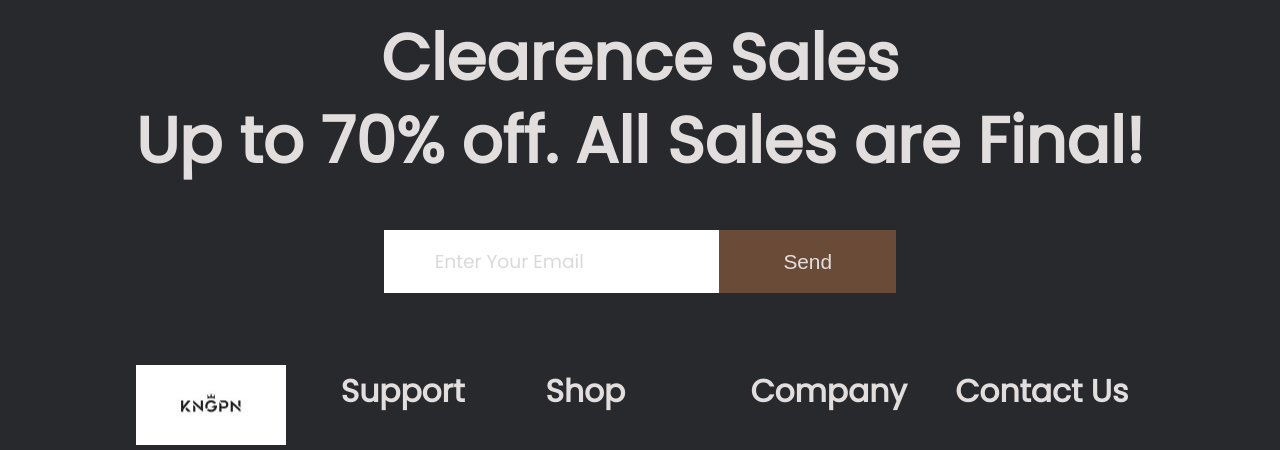
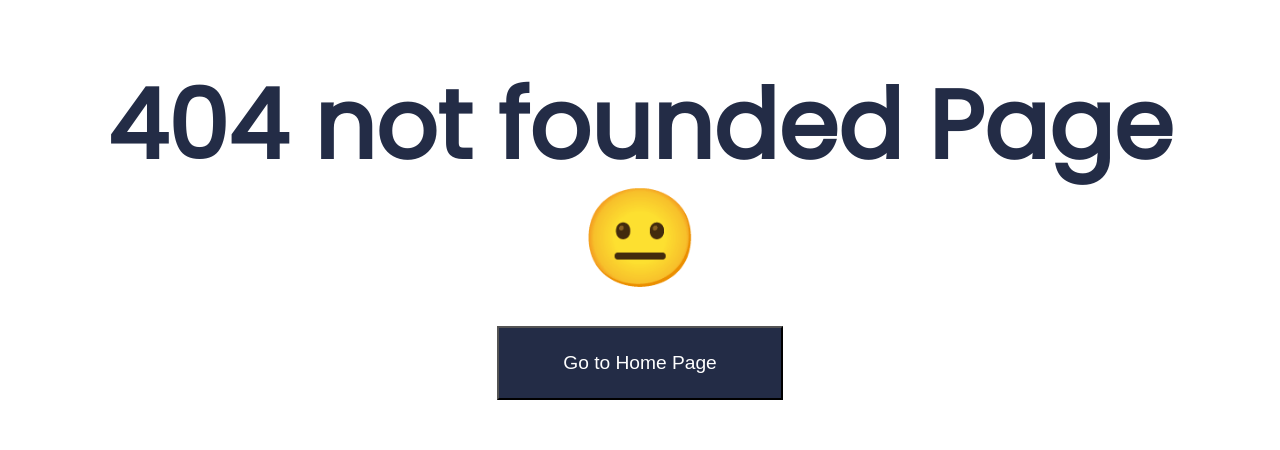
Before and after one commit to ahmedsaleh10/gsg-final-project, a React (Create React App) app: page /men in a window 1280 px wide. Shown: the part 134-584 px from the top of the page. Built offline with nearby package versions, Linux system fonts and the light colour scheme; no server answers.

Commit message:
404 page and make the auth accessibility

```diff
--- a/src/Pages/HomePage.js
+++ b/src/Pages/HomePage.js
@@ -7,10 +7,14 @@ import { signOut } from "firebase/auth"
 import {auth} from "../firebase"
 import { useNavigate } from "react-router-dom";
 import Features from "../components/Features/Features";
+import AuthUserContext from "../contexts/AuthUserContext";
+import useStyles from "../components/404/Styles";
 
 const HomePage = () => {
   const products = useContext(ProductContext);
   const navigate = useNavigate()
+  const authUser = useContext(AuthUserContext)
+  const classes = useStyles()
   const userSignOut = () =>{
       signOut(auth)
       navigate('/')
@@ -21,7 +25,7 @@ const HomePage = () => {
     <NewProducts products={products}/>
     <Features/>
     <BestSales products={products} />
-    <button onClick={userSignOut}>SignOut</button>
+    {authUser ? <center><button onClick={userSignOut} className={classes.signButton}>Log Out</button></center> : <center> <button onClick={()=>{navigate('/')}} className={classes.signButton} >Sign In</button> </center>}
    </> : <Loading />)
 };
 
--- /dev/null
+++ b/src/Pages/NotFoundPage.js
@@ -0,0 +1,12 @@
+import React from 'react'
+import NotFound from '../components/404/NotFound'
+
+const NotFoundPage = () => {
+  return (
+    <>
+        <NotFound/>
+    </>
+  )
+}
+
+export default NotFoundPage
--- a/src/Routers.js
+++ b/src/Routers.js
@@ -10,6 +10,7 @@ import Layout from "./Pages/Layout";
 import LoginPage from "./Pages/LoginPage";
 import SignUpPage from "./Pages/SignUpPage";
 import AuthUserContext from "./contexts/AuthUserContext";
+import NotFoundPage from "./Pages/NotFoundPage";
 
 const Routing = () => {
   const auth = useContext(AuthUserContext);
@@ -32,7 +33,7 @@ const Routing = () => {
             <></>
           }
 
-          <Route path="*" element={<>not found</>} />
+          <Route path="*" element={<NotFoundPage/>} />
         </Route>
       </Routes>
     </BrowserRouter>
--- /dev/null
+++ b/src/components/404/NotFound.js
@@ -0,0 +1,18 @@
+import { Stack, Typography } from '@mui/material'
+import React from 'react'
+import { useNavigate } from 'react-router-dom'
+import theme from '../../theme'
+import useStyles from './Styles'
+
+const NotFound = () => {
+    const navigate = useNavigate()
+    const classes = useStyles()
+  return (
+    <Stack textAlign={"center"} spacing={4} py={{xs:5,md:15}} px={{xs:4,md:10}} alignItems={'center'}>
+        <Typography variant='h1' color={theme.palette.primary.dark}> 404 not founded Page &#128528;</Typography>
+        <button className={classes.signButton} onClick={() => {navigate('/home')}}>Go to Home Page</button>
+    </Stack>
+  )
+}
+
+export default NotFound
--- /dev/null
+++ b/src/components/404/Styles.js
@@ -0,0 +1,14 @@
+import { createUseStyles } from "react-jss";
+import theme from "../../theme";
+
+const useStyles = createUseStyles({
+    signButton:{
+        backgroundColor:theme.palette.primary.dark,
+        color:theme.palette.common.white,
+        padding:'1.5rem 4rem',
+        fontSize:'1.2rem',
+        marginBottom:'0.5rem'
+    }
+})
+
+export default useStyles
--- a/src/components/ProductCard/ProductCard.js
+++ b/src/components/ProductCard/ProductCard.js
@@ -9,10 +9,12 @@ import VisibilityIcon from "@mui/icons-material/Visibility";
 import { useNavigate } from "react-router";
 import FavouritesContext from "../../contexts/FavouritesContext";
 import CartContext from "../../contexts/CartContext";
+import AuthUserContext from "../../contexts/AuthUserContext";
 
 const ProductCard = ({ product }) => {
   const favourite = useContext(FavouritesContext)
   const cart = useContext(CartContext)
+  const authUser = useContext(AuthUserContext)
   const classes = useStyles();
   const number =parseInt((100 * product.price) / (100 - 100 * product.salePercantage))
   const navigate = useNavigate();
@@ -23,6 +25,7 @@ const ProductCard = ({ product }) => {
   return (
     <div className={classes.cardContainer}>
       <Link className={classes.link}>
+        {authUser ?
         <div className={classes.buttons}>
           <IconButton className={classes.iconButton} onClick={() => favourite.handleFavoriteButton(product)}>
             <FavoriteBorderIcon />
@@ -33,7 +36,7 @@ const ProductCard = ({ product }) => {
           <IconButton className={classes.iconButton} onClick={handleProductDetails}>
             <VisibilityIcon />
           </IconButton>
-        </div>
+        </div> : <></> }
         <img src={product.image} className={classes.cardImage} alt="img" />
       </Link>
 
```
